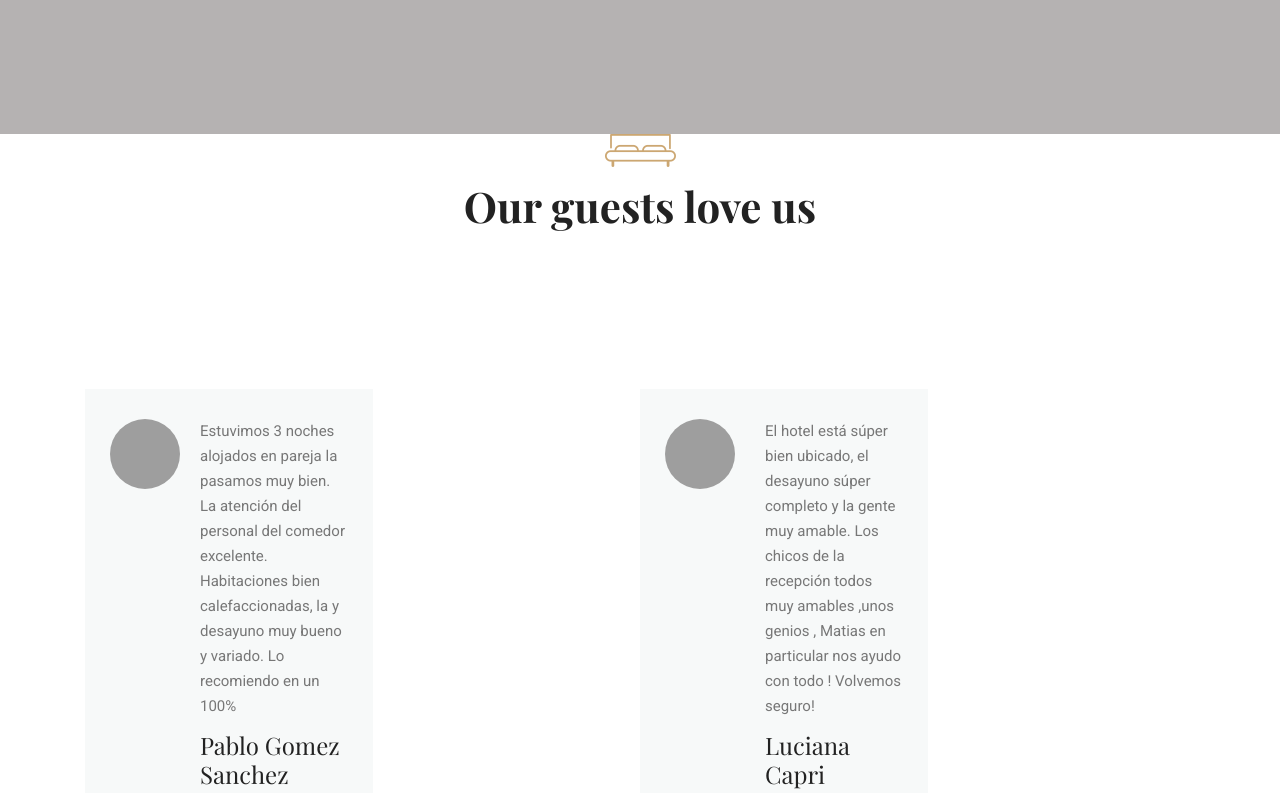
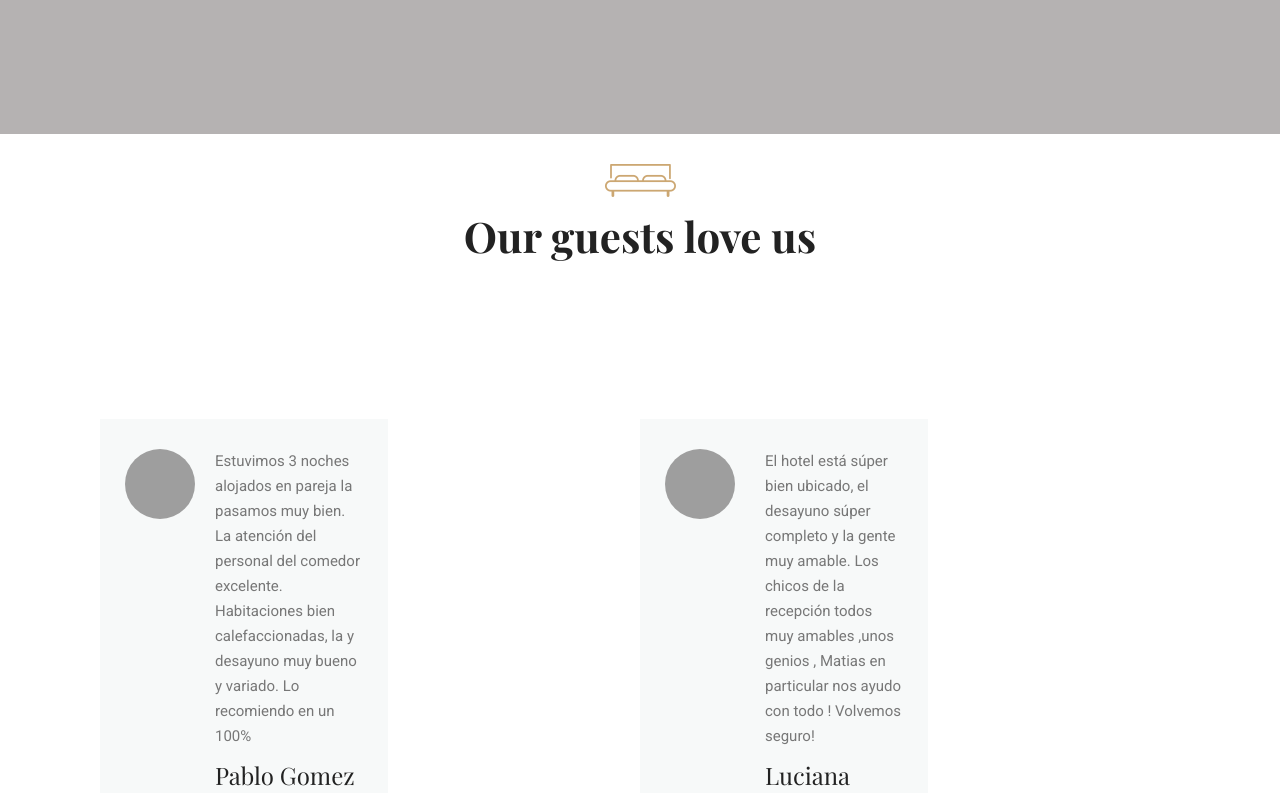
Before and after one commit to hotel-bariloche/bariloche-front, a React (Create React App) app: page / in a window 1280 px wide. Shown: the part 2440-3233 px from the top of the page. Built offline with nearby package versions, Linux system fonts and the light colour scheme; grey boxes are pictures that could not be loaded; a web font is replaced by a local one.

Commit message:
add padding in reviews section

```diff
--- a/src/components/Home/Reviews.js
+++ b/src/components/Home/Reviews.js
@@ -35,7 +35,7 @@ const Reviews = () => {
 
     return (
 
-  <Container id="reviews">
+  <Container id="reviews" style={{ padding: '30px'}}>
       <div class="section-intro text-center pb-20px">
             <div class="section-intro__style">
                 <img src={bed1} alt=""></img>
```
